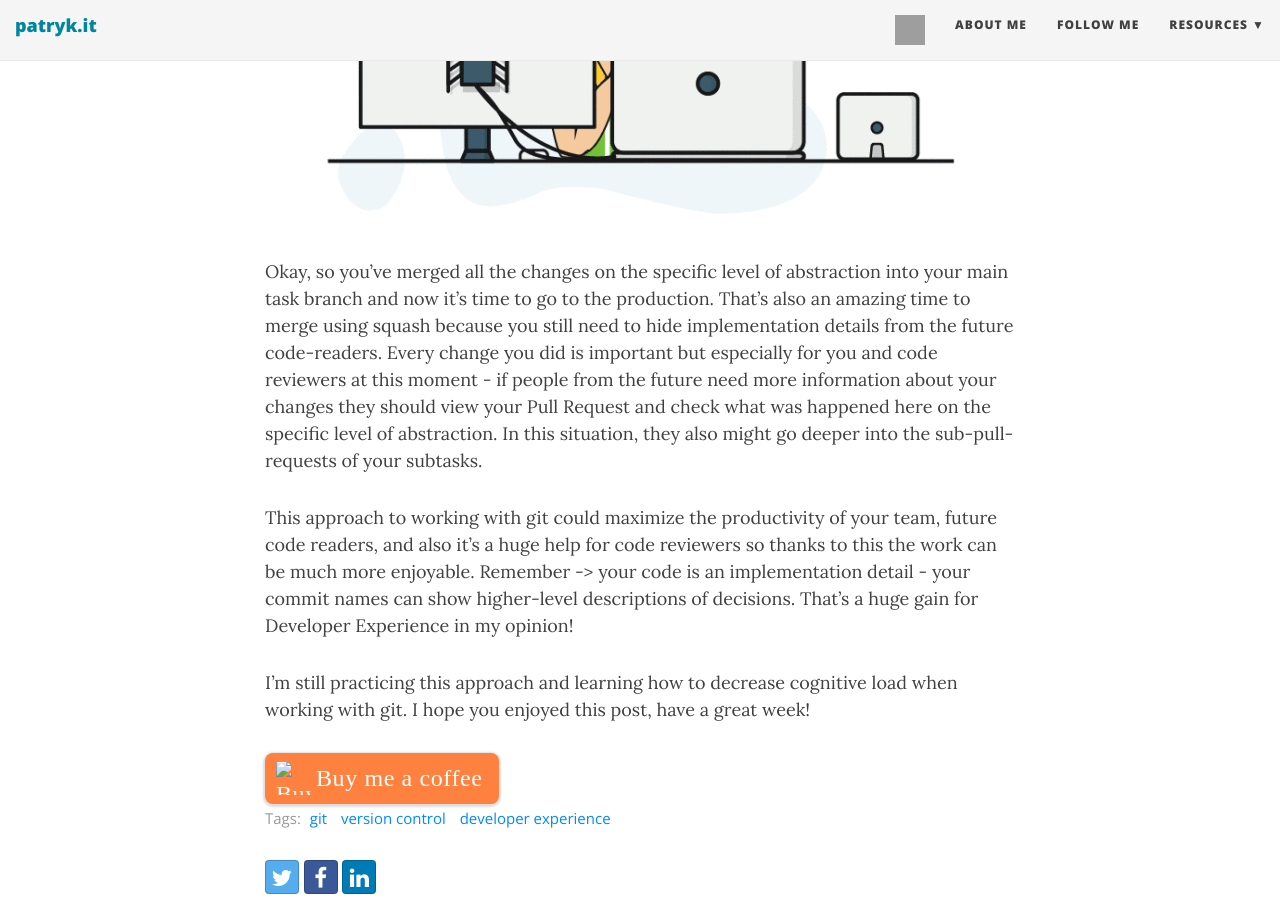
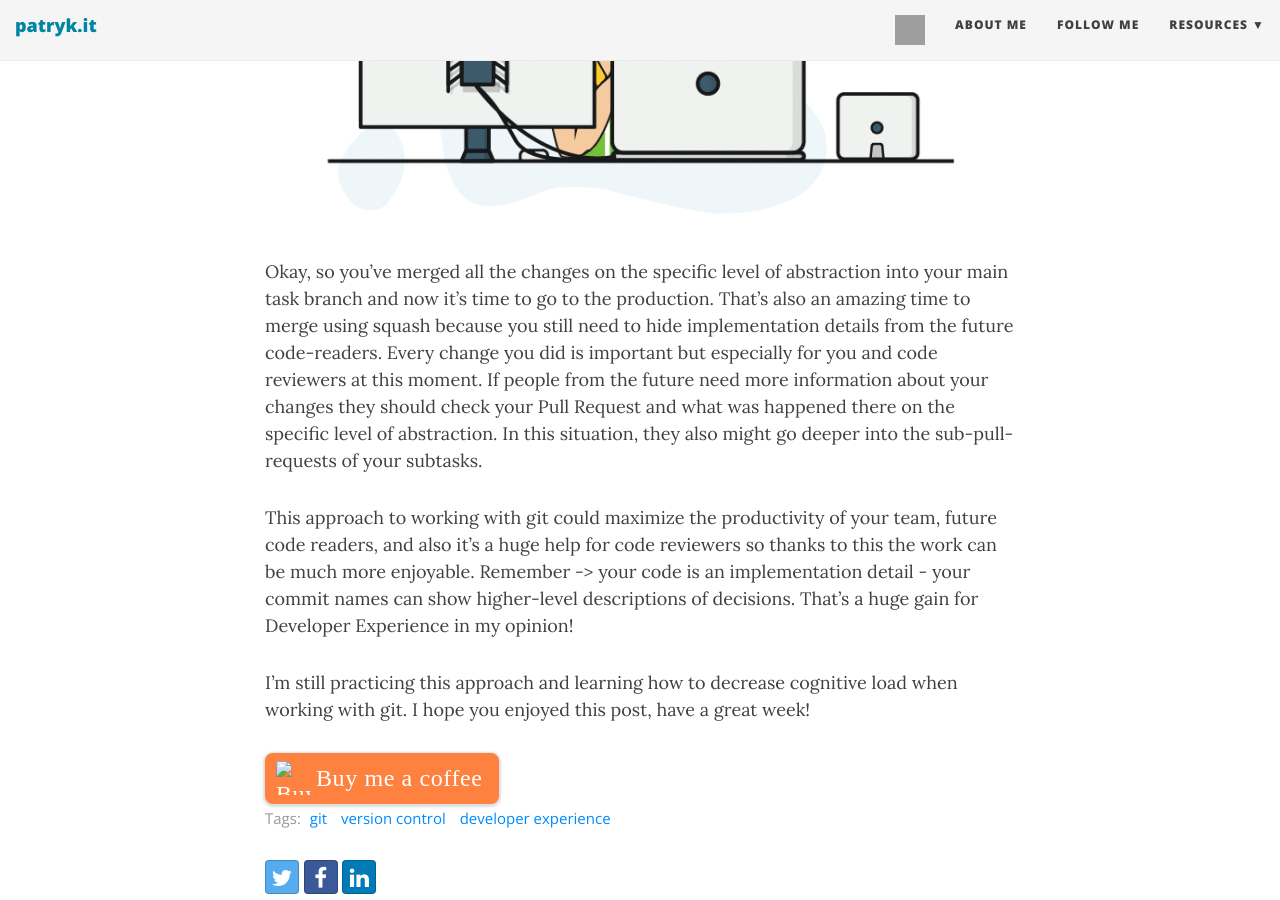
Before and after one commit to patrykwozinski/patrykwozinski.github.io, a Jekyll site: the page built from _posts/2021-03-15-developer-experience-and-working-with-git-and-pull-requests.md, in a window 1280 px wide and 900 px high, scrolled down 2227 px. Built offline with Jekyll 4.4.1, drawn with Linux system fonts in a browser that asks for light colours; nearby versions of some CDN libraries; comment, search, counter and statistics services are not loaded; grey boxes are pictures that could not be loaded.

Commit message:
typos typos

```diff
--- a/_posts/2021-03-15-developer-experience-and-working-with-git-and-pull-requests.md
+++ b/_posts/2021-03-15-developer-experience-and-working-with-git-and-pull-requests.md
@@ -37,7 +37,7 @@ Thanks to this people who are reviewing your code can do it step by step going d
     <img src="/img/blog/dx-and-working-with-git.gif" alt="Developer Experience and pull requests"/>
 </p>
 
-Okay, so you've merged all the changes on the specific level of abstraction into your main task branch and now it's time to go to the production. That's also an amazing time to merge using squash because you still need to hide implementation details from the future code-readers. Every change you did is important but especially for you and code reviewers at this moment - if people from the future need more information about your changes they should view your Pull Request and check what was happened here on the specific level of abstraction. In this situation, they also might go deeper into the sub-pull-requests of your subtasks.
+Okay, so you've merged all the changes on the specific level of abstraction into your main task branch and now it's time to go to the production. That's also an amazing time to merge using squash because you still need to hide implementation details from the future code-readers. Every change you did is important but especially for you and code reviewers at this moment. If people from the future need more information about your changes they should check your Pull Request and what was happened there on the specific level of abstraction. In this situation, they also might go deeper into the sub-pull-requests of your subtasks.
 
 This approach to working with git could maximize the productivity of your team, future code readers, and also it's a huge help for code reviewers so thanks to this the work can be much more enjoyable. Remember -> your code is an implementation detail - your commit names can show higher-level descriptions of decisions. That's a huge gain for Developer Experience in my opinion!
 
```
